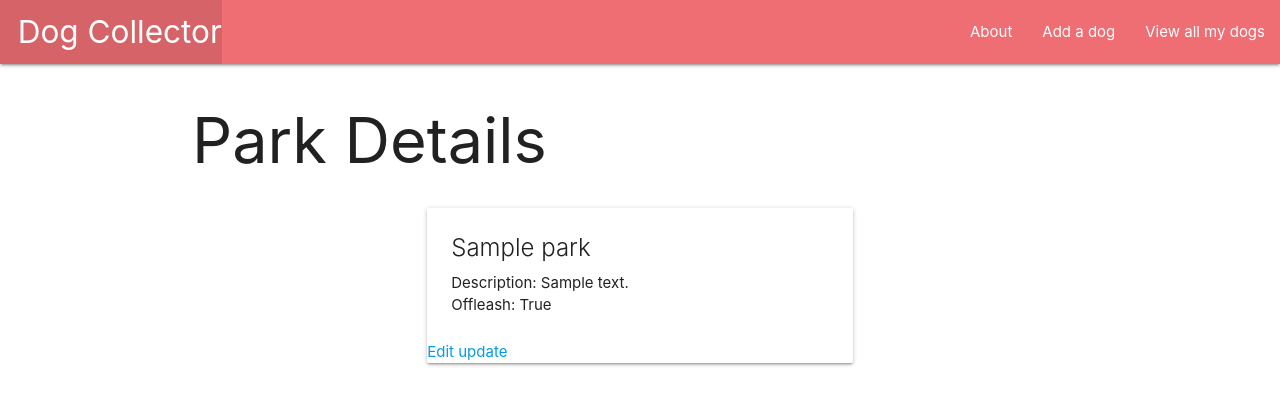
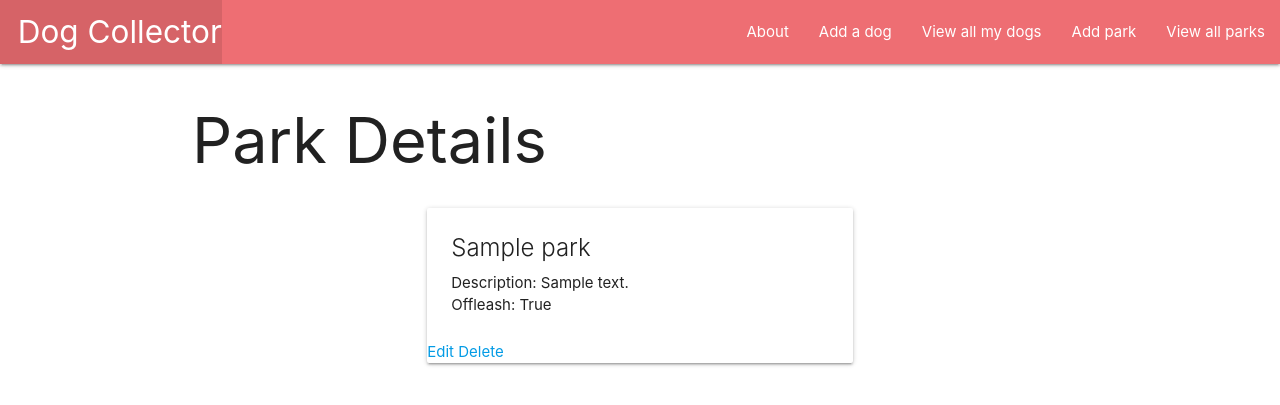
Before and after one commit to rrit5727/things-collector, a Django app: page /parks/1/ in a window 1280 px wide. Shown: the top 405 px of the page. Run offline with Django 4.2, Linux system fonts and the light colour scheme; tables that the repository leaves empty hold one stand-in row (values such as "Sample post").

Commit message:
collector lab 5 - add create, edit + delete functions

```diff
--- a/main_app/models.py
+++ b/main_app/models.py
@@ -11,7 +11,7 @@ MEALS = (
 class Dog(models.Model):
     name = models.CharField(max_length=20)
     breed = models.CharField(max_length=20)
-    description = models.TextField(max_length=20)
+    description = models.TextField(max_length=50)
     age = models.IntegerField()
 
     def __str__(self):
@@ -39,7 +39,7 @@ class Feeding(models.Model):
 
 class Park(models.Model):
     name = models.CharField(max_length=20)
-    description = models.CharField(max_length=20)
+    description = models.CharField(max_length=50)
     offleash = models.BooleanField(
         default=False,
     )
@@ -48,5 +48,5 @@ class Park(models.Model):
         return self.name
 
     def get_absolute_url(self):
-        return reverse('detail', kwargs={'park_id': self.id}
+        return reverse('parks_detail', kwargs={'pk': self.id}
         )
--- a/main_app/templates/base.html
+++ b/main_app/templates/base.html
@@ -22,6 +22,9 @@
           <li><a href="{% url 'about' %}">About</a></li>
           <li><a href="{% url 'dogs_create' %}">Add a dog</a></li>
           <li><a href="{% url 'index' %}">View all my dogs</a></li>
+          <li><a href="{% url 'parks_create' %}">Add park</a></li>
+          <li><a href="{% url 'parks_list' %}">View all parks</a></li>
+
         </ul>
       </div>
     </nav>
--- a/main_app/templates/main_app/park_detail.html
+++ b/main_app/templates/main_app/park_detail.html
@@ -12,8 +12,8 @@
                 <p>Offleash: {{ park.offleash }}</p>
             </div>
             <div>
-                <a href="">Edit</a>
-                <a href="">update</a>
+                <a href="{% url 'parks_update' object.pk %}">Edit</a>
+                <a href="{% url 'parks_delete' object.pk %}">Delete</a>
             </div>
         </div>
     </div>
--- a/main_app/urls.py
+++ b/main_app/urls.py
@@ -12,5 +12,7 @@ urlpatterns = [
     path('dogs/<int:dog_id>/add_feeding/', views.add_feeding, name='add_feeding'),
     path('parks/', views.ParkList.as_view(), name='parks_list'),
     path('parks/<int:pk>/', views.ParkDetail.as_view(), name='parks_detail'),
-    path('parks/create/', views.ParkCreate.as_view(), name='parks_create')
+    path('parks/create/', views.ParkCreate.as_view(), name='parks_create'),
+    path('parks/<int:pk>/update/', views.ParkUpdate.as_view(), name='parks_update'),
+    path('parks/<int:pk>/delete/', views.ParkDelete.as_view(), name='parks_delete')
 ]
--- a/main_app/views.py
+++ b/main_app/views.py
@@ -1,6 +1,6 @@
 from django.shortcuts import render, redirect
 from django.views.generic import CreateView, UpdateView, DeleteView, ListView, DetailView
-
+from django.urls import reverse_lazy
 
 from .models import Dog, Park
 from .forms import FeedingForm
@@ -59,4 +59,12 @@ class ParkDetail(DetailView):
 class ParkCreate(CreateView):
     model = Park
     fields = '__all__'
-    # success_url = '/parks/{park_id}'
+    success_url = reverse_lazy('parks_list')
+
+class ParkUpdate(UpdateView):
+    model = Park
+    fields = '__all__'
+
+class ParkDelete(DeleteView):
+    model = Park
+    success_url = '/parks/'
```
Also changed, not shown: main_app/templates/main_app/park_confirm_delete.html (added, +13 -0 lines), main_app/migrations/0005_alter_dog_description_alter_park_description.py (added).
